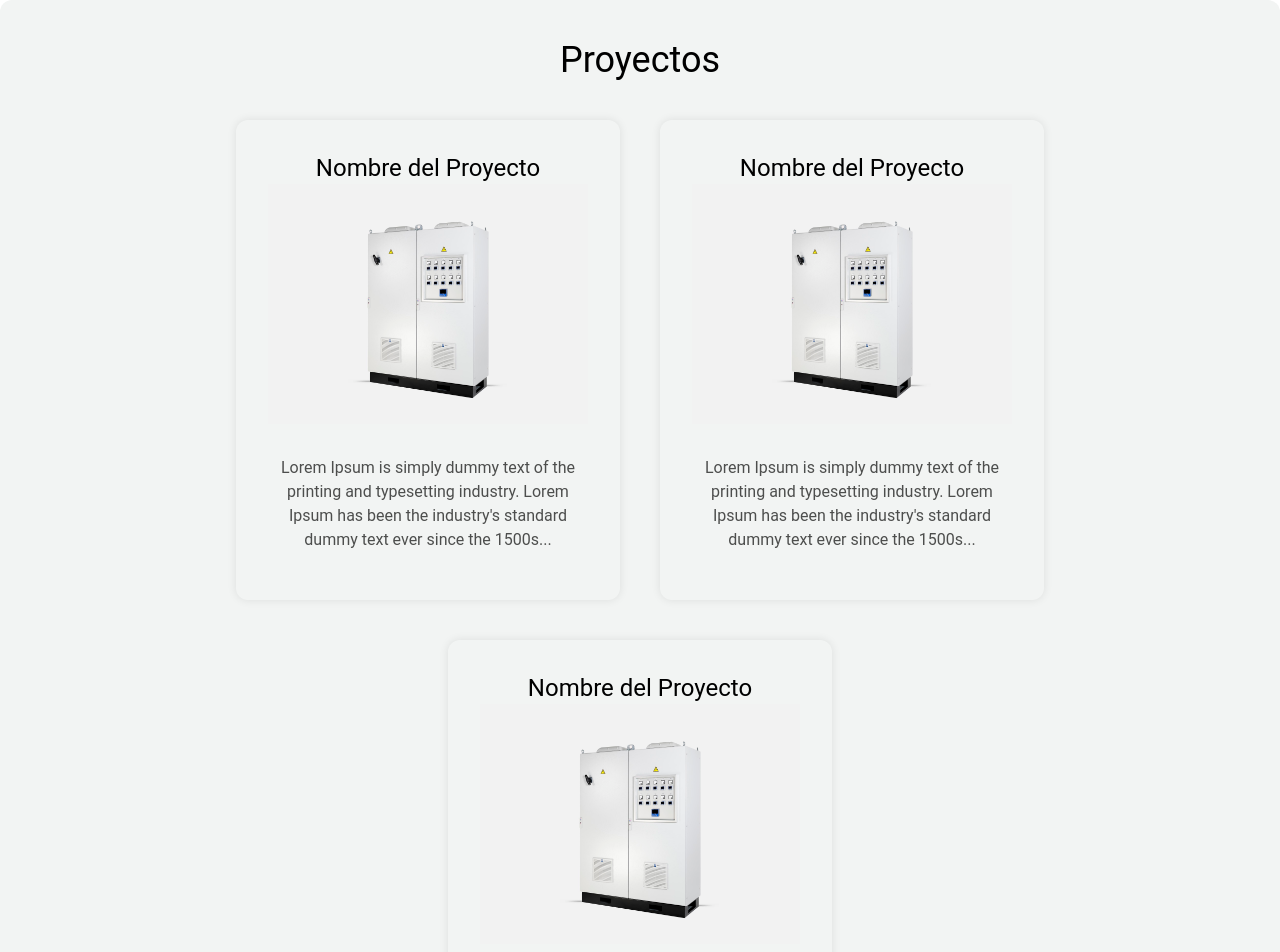
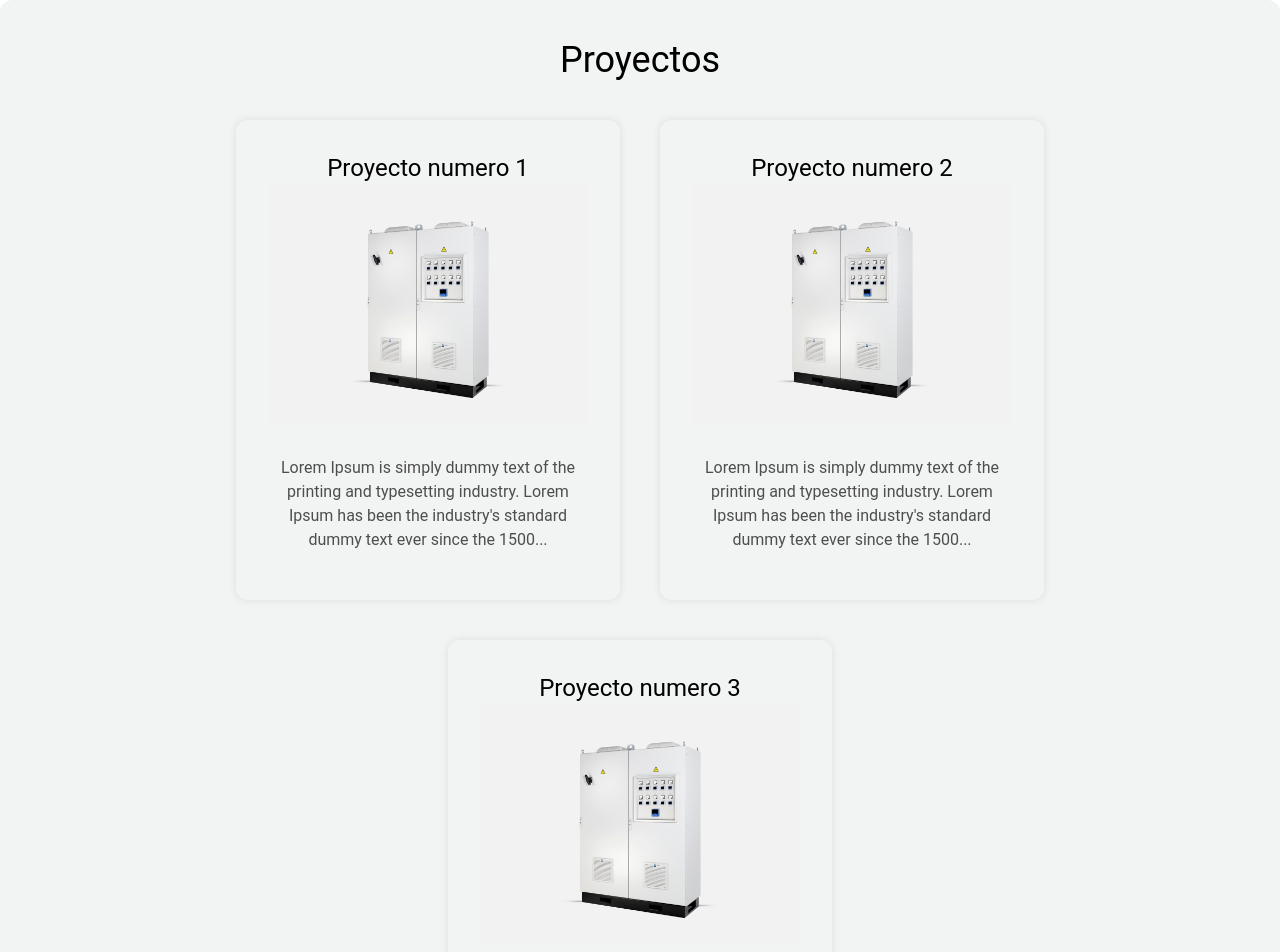
Before and after one commit to kvi-ki/explinsolutions, a Next.js app: page /proyectos in a window 1280 px wide. Shown: the part 120-1072 px from the top of the page. Built offline with nearby package versions, Linux system fonts and the light colour scheme.

Commit message:
refactor: use PostCard in ProjectsPage

```diff
--- a/src/app/proyectos/page.tsx
+++ b/src/app/proyectos/page.tsx
@@ -1,80 +1,34 @@
 'use client';
-
-import Link from 'next/link';
 
 import AnimatedService from '@/utils/AnimatedService';
 
+import projectsList from '@/data/projects.json';
+import PostCard from '@/components/postCard/PostCard';
+
 export default function ProjectsPage() {
+  const formatPath = (title: string) => {
+    return title.toLowerCase().replace(/\s+/g, '-');
+  };
+
   return (
     <div className="bg-lightGray pt-10 my-10 flex flex-col justify-center items-center xl:rounded-xl">
       <h2 className="text-blackColor text-3xl lg:text-4xl">Proyectos</h2>
       <AnimatedService>
         <ul className="p-10 flex flex-wrap justify-center gap-10">
-          <li className="shadow-[0_0_10px_rgb(0,0,0,0.09)] rounded-xl transition-transform ease-out duration-300 md:w-sm lg:h-[30rem] hover:scale-105 hover:cursor-pointer">
-            <Link
-              href="/proyectos/proyecto"
-              className="p-8 flex flex-col items-center"
-              aria-label="Go to first post page"
+          {projectsList.map((project) => (
+            <li
+              key={project.title}
+              className="shadow-[0_0_10px_rgb(0,0,0,0.09)] rounded-xl transition-transform ease-out duration-300 md:w-sm lg:h-[30rem] hover:scale-105 hover:cursor-pointer"
             >
-              <h3 className="text-2xl">Nombre del Proyecto</h3>
-              <div className="flex flex-col justify-center items-center gap-8">
-                <img
-                  src="/images/projects/example.jpg"
-                  className="w-80 h-60 object-cover"
-                  alt="Post name image"
-                ></img>
-                <p className="text-text text-center">
-                  Lorem Ipsum is simply dummy text of the printing and typesetting
-                  industry. Lorem Ipsum has been the industry's standard dummy text
-                  ever since the 1500s...
-                </p>
-              </div>
-            </Link>
-          </li>
-
-          <li className="shadow-[0_0_10px_rgb(0,0,0,0.09)] rounded-xl transition-transform ease-out duration-300 md:w-sm lg:h-[30rem] hover:scale-105 hover:cursor-pointer">
-            <Link
-              href="/proyectos/proyecto"
-              className="p-8 flex flex-col items-center"
-              aria-label="Go to first post page"
-            >
-              <h3 className="text-2xl">Nombre del Proyecto</h3>
-              <div className="flex flex-col justify-center items-center gap-8">
-                <img
-                  src="/images/projects/example.jpg"
-                  className="w-80 h-60 object-cover"
-                  alt="Post name image"
-                ></img>
-                <p className="text-text text-center">
-                  Lorem Ipsum is simply dummy text of the printing and typesetting
-                  industry. Lorem Ipsum has been the industry's standard dummy text
-                  ever since the 1500s...
-                </p>
-              </div>
-            </Link>
-          </li>
-
-          <li className="shadow-[0_0_10px_rgb(0,0,0,0.09)] rounded-xl transition-transform ease-out duration-300 md:w-sm lg:h-[30rem] hover:scale-105 hover:cursor-pointer">
-            <Link
-              href="/proyectos/proyecto"
-              className="p-8 flex flex-col items-center"
-              aria-label="Go to first post page"
-            >
-              <h3 className="text-2xl">Nombre del Proyecto</h3>
-              <div className="flex flex-col justify-center items-center gap-8">
-                <img
-                  src="/images/projects/example.jpg"
-                  className="w-80 h-60 object-cover"
-                  alt="Post name image"
-                ></img>
-                <p className="text-text text-center">
-                  Lorem Ipsum is simply dummy text of the printing and typesetting
-                  industry. Lorem Ipsum has been the industry's standard dummy text
-                  ever since the 1500s...
-                </p>
-              </div>
-            </Link>
-          </li>
+              <PostCard
+                title={project.title}
+                imageSource={project.images[0].source}
+                imageAlt={project.images[0].alt}
+                description={project.paragraps[0]}
+                link={`/proyectos/${formatPath(project.title)}`}
+              />
+            </li>
+          ))}
         </ul>
       </AnimatedService>
     </div>
```
